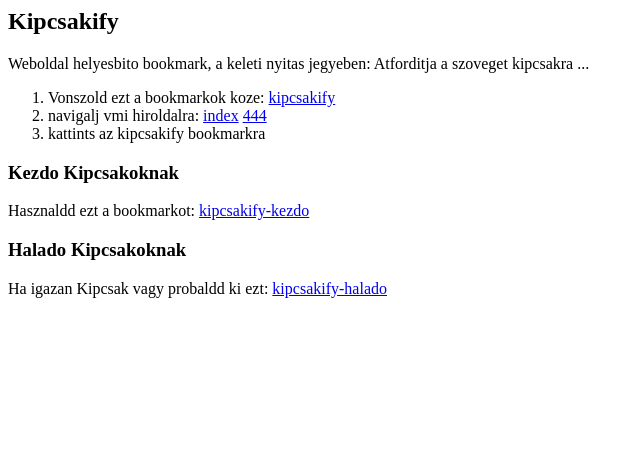
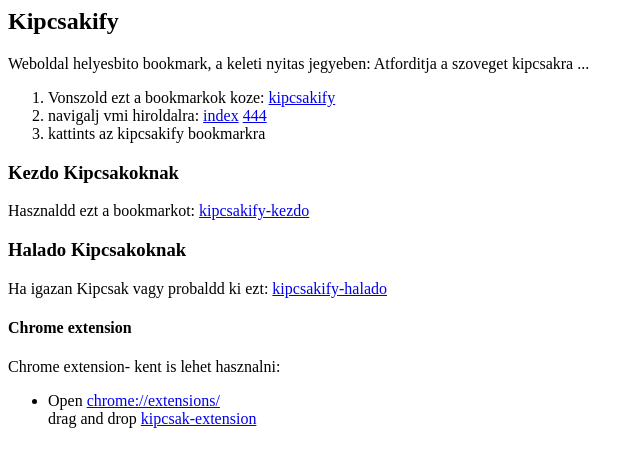
Before and after one commit to lalyos/www.kipcsak.xyz, a plain HTML site: page index.html in a window 1280 px wide. Shown: the whole page, without its empty margins (0-640 px from the left). Drawn offline with Linux system fonts and the light colour scheme.

Commit message:
chrome extension added

```diff
--- a/index.html
+++ b/index.html
@@ -19,6 +19,13 @@ Hasznaldd ezt a bookmarkot:
 Ha igazan Kipcsak vagy probaldd ki ezt:
 <a id="thelink" href="javascript:(function(){window.s0=document.createElement('script');window.s0.setAttribute('type','text/javascript');window.s0.setAttribute('src','https://bookmarkify.it/bookmarklets/17881/raw');document.getElementsByTagName('body')[0].appendChild(window.s0);})();">kipcsakify-halado</a>
 
+<h4>Chrome extension</h4>
+Chrome extension- kent is lehet hasznalni:
+<ul>
+  <li>Open <a href="chrome://extensions/">chrome://extensions/</a>
+  </li> drag and drop <a href="kipcsak.crx">kipcsak-extension</a>
+</ul>
+
 <script async src="https://www.googletagmanager.com/gtag/js?id=UA-154577734-1"></script>
 <script>
   window.dataLayer = window.dataLayer || [];
```
